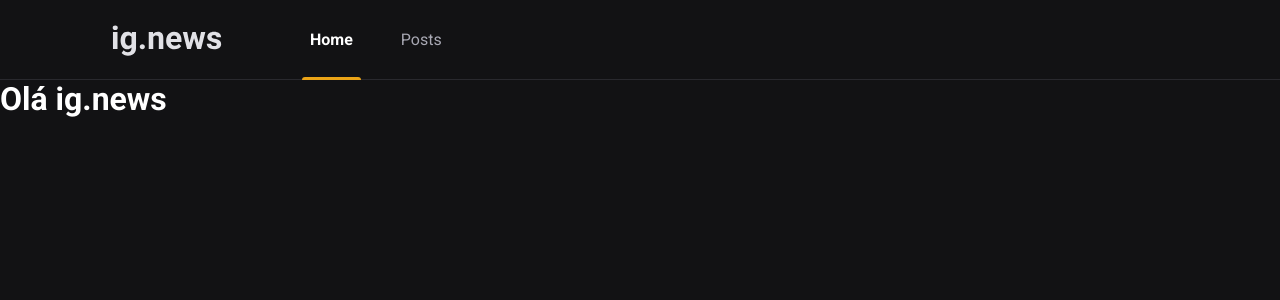
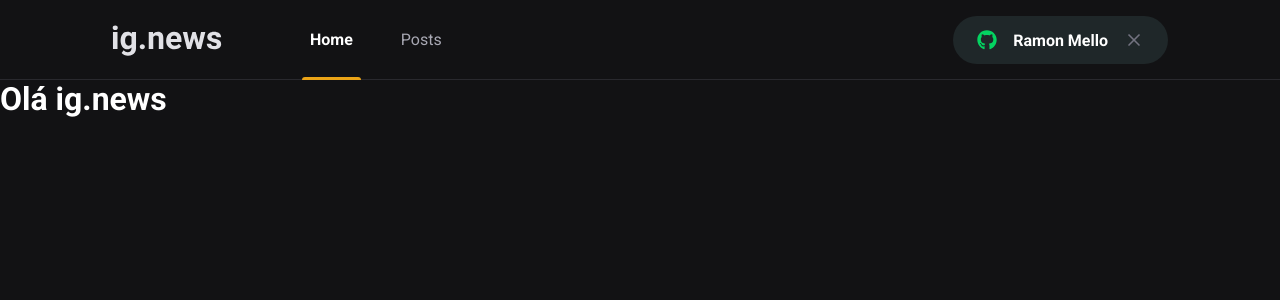
Before and after one commit to ramonmello/ig.news, a Next.js app: page / in a window 1280 px wide. Shown: the top 300 px of the page. Built offline with nearby package versions, Linux system fonts and the light colour scheme.

Commit message:
add SignInButton component

```diff
--- a/package.json
+++ b/package.json
@@ -11,6 +11,7 @@
     "next": "10.1.3",
     "react": "17.0.2",
     "react-dom": "17.0.2",
+    "react-icons": "^4.2.0",
     "sass": "^1.32.8"
   },
   "devDependencies": {
--- a/src/components/Header/index.tsx
+++ b/src/components/Header/index.tsx
@@ -1,3 +1,4 @@
+import { SignInButton } from '../SignInButton'
 import styles from './styles.module.scss'
 
 export function Header () {
@@ -9,6 +10,8 @@
 					<a className={styles.active} href="//#endregion">Home</a>
 					<a href="//#region">Posts</a>
         </nav>
+
+				<SignInButton />
       </div>
     </header>
     );
--- a/src/components/Header/styles.module.scss
+++ b/src/components/Header/styles.module.scss
@@ -51,4 +51,8 @@
 			}
 		}
 	}
+
+	button {
+		margin-left: auto;
+	}
 }
--- /dev/null
+++ b/src/components/SignInButton/index.tsx
@@ -0,0 +1,27 @@
+import { FaGithub } from 'react-icons/fa'
+import { FiX } from 'react-icons/fi'
+
+import styles from './styles.module.scss'
+
+export function SignInButton() {
+	const isUserLoggedIn = true;
+
+	return isUserLoggedIn ? (
+		<button
+			type="button"
+			className={styles.signInButton}
+		>
+			<FaGithub color="#04d361" />
+			Ramon Mello
+			<FiX color="#737380" className={styles.closeIcon} />
+		</button>
+	) : (
+		<button
+			type="button"
+			className={styles.signInButton}
+		>
+			<FaGithub color="#eba417" />
+			Sign in with Github
+		</button>
+	)
+}
--- /dev/null
+++ b/src/components/SignInButton/styles.module.scss
@@ -0,0 +1,34 @@
+.signInButton {
+	height: 3rem;
+	border-radius: 3rem;
+	background: var(--gray-850);
+	border: 0;
+	padding: 0 1.5rem;
+
+	display: flex;
+	align-items: center;
+	justify-content: center;
+
+	color: var(--white);
+	font-weight: bold;
+
+	svg {
+		width: 20px;
+		height: 20px;
+	}
+
+	svg:first-child {
+		margin-right: 1rem;
+	}
+
+	svg.closeIcon {
+		margin-left: 1rem;
+	}
+
+	transition: filter 0.2s;
+
+	&:hover {
+		filter: brightness(0.8);
+	}
+
+}
--- a/src/styles/global.scss
+++ b/src/styles/global.scss
@@ -10,6 +10,7 @@
   --gray-100: #e1e1e6;
 	--gray-300: #a8a8b3;
 	--gray-800: #29292e;
+	--gray-850: #1f2729;
 	--gray-900: #121214;
 
 	--cyan-500: #61dafb;
```
Also changed, not shown: 1 other file (tests, documents, lock files or other folders).
